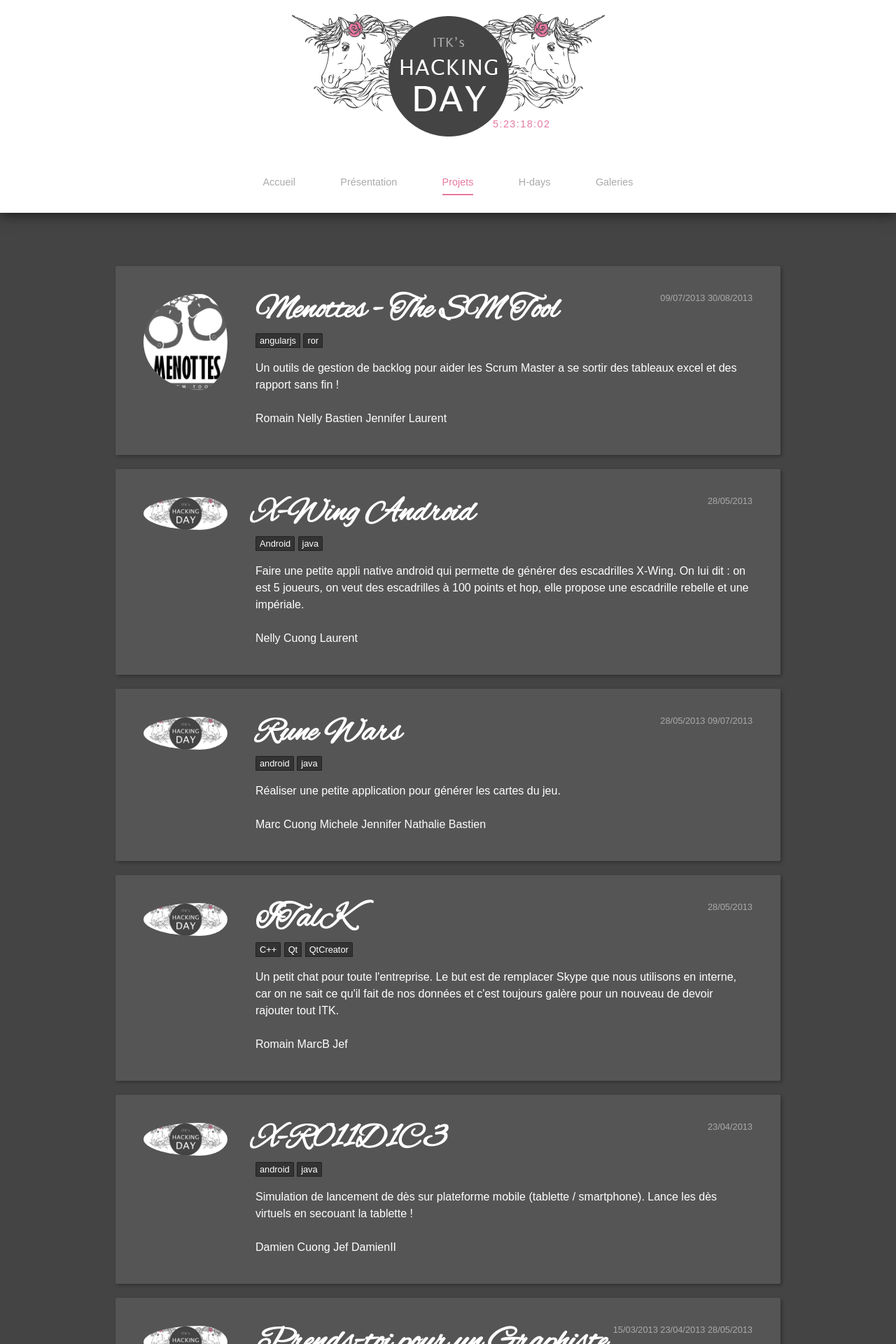
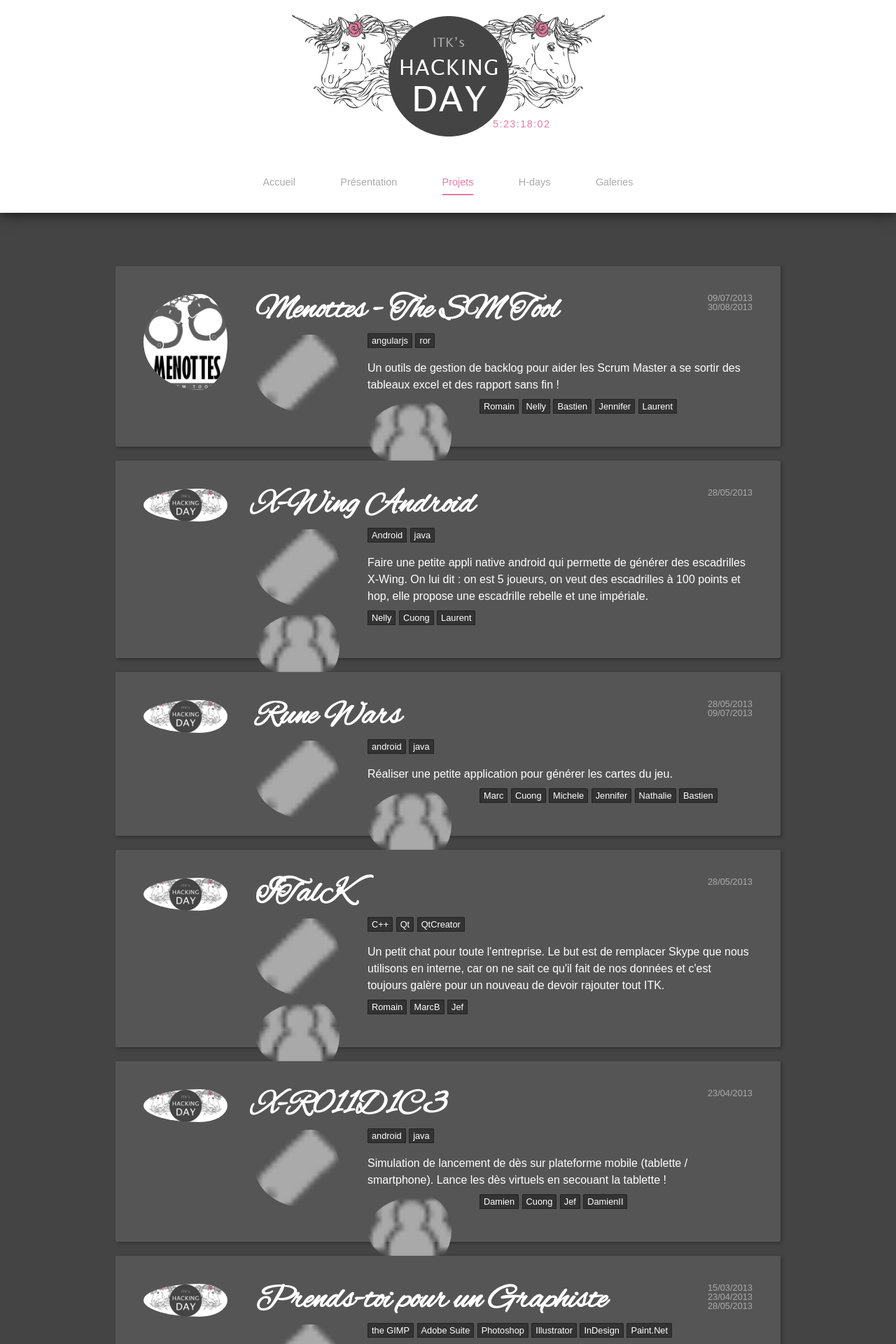
Before and after one commit to melanie-konig/site-h-day, a Jekyll site: the page built from projets.html, in a window 1280 px wide. Shown: the top 1920 px of the page at 70% size. Built offline with Jekyll 4.4.1, drawn with Linux system fonts in a browser that asks for light colours; some of the changed text lies outside the part shown.

Commit message:
liste projet maj

```diff
--- a/projets.html
+++ b/projets.html
@@ -6,14 +6,19 @@ title: Projets
 {% for post in site.categories.projets %}
 <article class="tickets">
 	<img src="{{ post.images[0] }}" alt="" />
-	<div class="date">{% for date in post.dates %}{{ date }} {% endfor %}</div>
+	<div class="date">{% for date in post.dates %}{{ date }}<br />{% endfor %}</div>
 	<h1 class="titre-blanc specialfont"><a class="tickets-global-link" href="{{ site.baseurl }}{{ post.url }}">{{ post.titre }}</a></h1>
 	<div class="tags">
+		<img src="{{site.baseurl}}/images/tags.png" alt="Tags : ">
 		{% for techno in post.technos %}
 			<a>{{ techno }}</a>
 		{% endfor %}
 	</div>
-	<div class="contenu">{{ post.description }}<br /><br />
+	<div class="contenu">
+		{{ post.description }}
+	</div>
+	<div class="membres">
+		<img src="{{site.baseurl}}/images/membres.png" alt="Membres : ">
 		{% for membre in post.equipe %}
 			<a class="tickets-global-link" href="{{ site.baseurl }}/membres.html#{{membre}}">{{membre}}</a>
 		{% endfor %}
--- a/stylesheets/stylesheet.css
+++ b/stylesheets/stylesheet.css
@@ -247,11 +247,11 @@ nav select{
     padding: 10px 0 0 160px;
   }
 
-  .tags {
+  .tags, .membres{
     margin: 10px 0;
     padding: 0 0 0 160px;
   }
-    .tags a {
+    .tags a, .membres a{
       background: none repeat scroll 0 0 #333333;
       border: 1px solid #222222;
       border-radius: 2px 2px 0 0;
```
Also changed, not shown: images/membres.png (added), images/tags.png (added).
